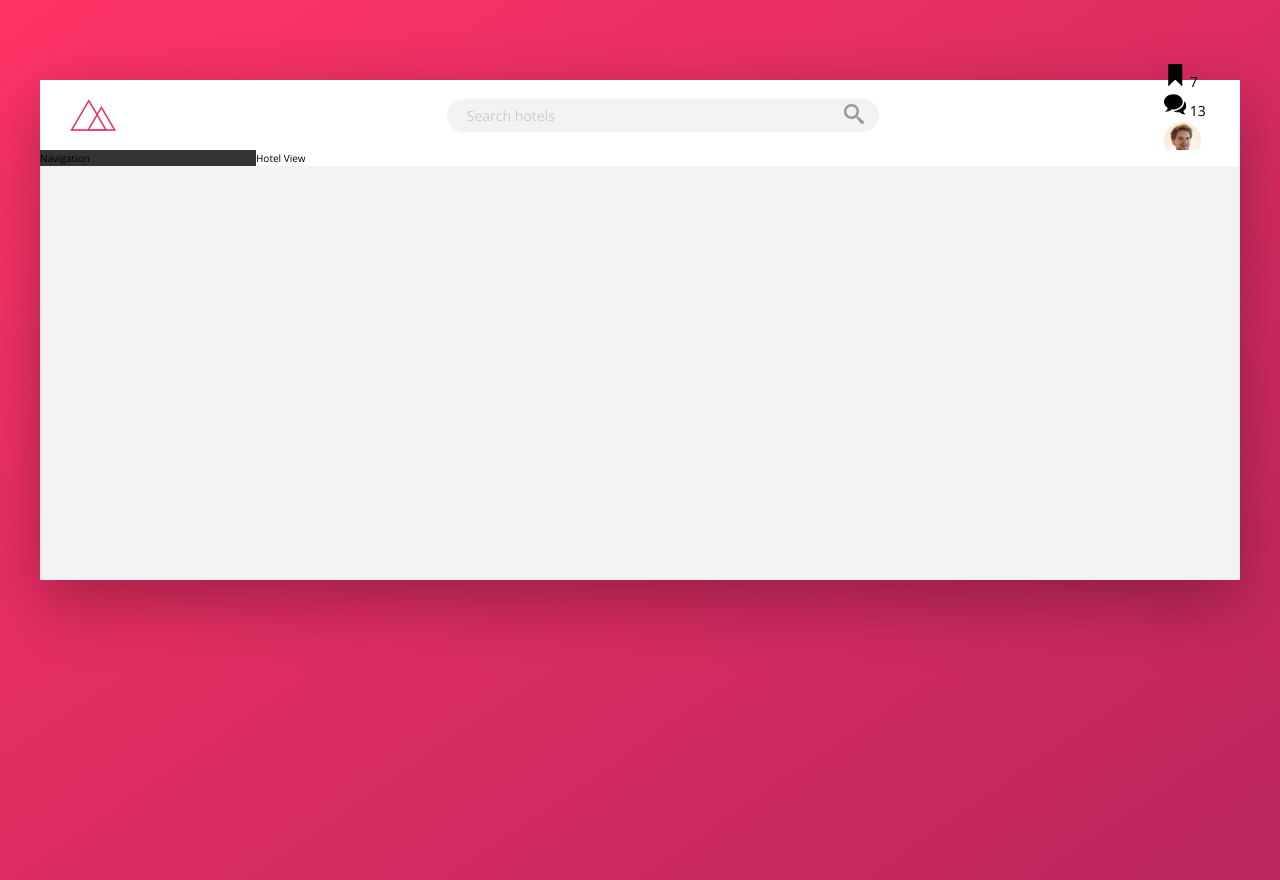
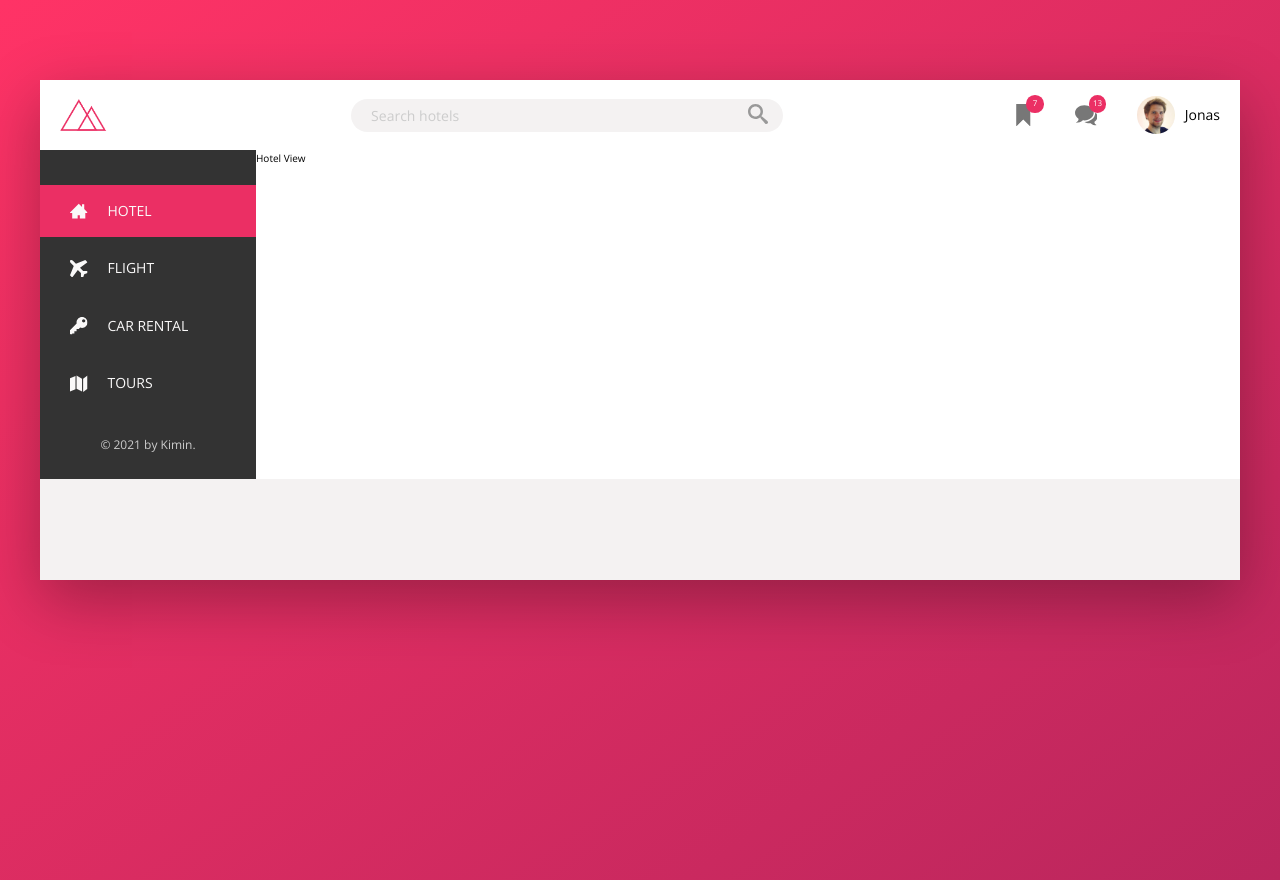
Before and after one commit to klee214/Booking_frontend, a website: page index.html in a window 1280 px wide. Drawn offline with nearby package versions, Linux system fonts and the light colour scheme.

Commit message:
flex-direction, justify-content space between self-align. item:hover::before

```diff
--- a/index.html
+++ b/index.html
@@ -55,7 +55,44 @@
         </nav>
       </header>
       <div class="content">
-        <nav class="sidebar">Navigation</nav>
+        <nav class="sidebar">
+          <ul class="side-nav">
+            <li class="side-nav__item side-nav__item--active">
+              <a href="#" class="side-nav__link">
+                <svg class="side-nav__icon">
+                  <use xlink:href="img/sprite.svg#icon-home3"></use>
+                </svg>
+                <span>Hotel</span>
+              </a>
+            </li>
+            <li class="side-nav__item">
+              <a href="#" class="side-nav__link">
+                <svg class="side-nav__icon">
+                  <use xlink:href="img/sprite.svg#icon-airplane"></use>
+                </svg>
+                <span>Flight</span>
+              </a>
+            </li>
+            <li class="side-nav__item">
+              <a href="#" class="side-nav__link">
+                <svg class="side-nav__icon">
+                  <use xlink:href="img/sprite.svg#icon-key"></use>
+                </svg>
+                <span>Car rental</span>
+              </a>
+            </li>
+            <li class="side-nav__item">
+              <a href="#" class="side-nav__link">
+                <svg class="side-nav__icon">
+                  <use xlink:href="img/sprite.svg#icon-map"></use>
+                </svg>
+                <span>Tours</span>
+              </a>
+            </li>
+          </ul>
+
+          <div class="legal">&copy; 2021 by Kimin.</div>
+        </nav>
         <main class="hotel-view">Hotel View</main>
       </div>
     </div>
--- a/sass/_component.scss
+++ b/sass/_component.scss
@@ -2,7 +2,7 @@
 //LOGO
 .logo {
   height: 3.25rem;
-  margin: 3rem;
+  margin: 2rem;
 }
 
 //////////
@@ -34,9 +34,9 @@
       background-color: var(--color-grey-light-3);
     }
 
-    &::-webkit-input-placeholder{
-        font-weight: 100;
-        color: var(--color-grey-light-4);
+    &::-webkit-input-placeholder {
+      font-weight: 100;
+      color: var(--color-grey-light-4);
     }
   }
 
@@ -68,15 +68,45 @@
 //User navigation
 
 .user-nav {
+  display: flex;
+  align-self: stretch;
+  align-items: center;
+
+  & > * {
+    padding: 0 2rem;
+    cursor: pointer;
+    height: 100%;
+    display: flex;
+    align-items: center;
+  }
+
+  & > *:hover {
+    background-color: var(--color-grey-light-2);
+  }
   &__icon-box {
+    position: relative;
   }
 
   &__icon {
     height: 2.25rem;
     width: 2.25rem;
+    fill: var(--color-grey-dark-2);
   }
 
   &__notification {
+    font-size: 0.8rem;
+    height: 1.75rem;
+    width: 1.75rem;
+    border-radius: 50%;
+    background: var(--color-primary);
+    color: #fff;
+    position: absolute;
+    top: 1.5rem;
+    right: 1.1rem;
+
+    display: flex;
+    justify-content: center;
+    align-items: center;
   }
 
   &__user {
@@ -85,8 +115,85 @@
   &__user-photo {
     border-radius: 50%;
     height: 3.75rem;
+    margin-right: 1rem;
   }
 
   &__user-name {
   }
 }
+
+///side navigation
+
+.side-nav {
+  font-size: 1.4rem;
+  list-style: none;
+  margin-top: 3.5rem;
+
+  &__item {
+    position: relative;
+
+    &:not(:last-child) {
+      margin-bottom: 0.5rem;
+    }
+  }
+
+  &__item--active::before {
+    background-color: var(--color-primary);
+  }
+
+  &__item::before {
+    content: "";
+    position: absolute;
+    top: 0;
+    left: 0;
+    height: 100%;
+    width: 3px;
+    background-color: var(--color-primary);
+    transform: scaleY(0);
+    transition: transform 0.2s, width 0.4s cubic-bezier(1, 0, 0, 1) 0.2s,
+      background-color.1s;
+  }
+
+  &__item:active::before {
+    background-color: var(--color-primary-light);
+  }
+
+  &__item:hover::before,
+  &__item--active::before {
+    transform: scaleY(1);
+    width: 100%;
+  }
+
+  &__link {
+    display: flex;
+    align-items: center;
+    position: relative;
+    z-index: 10;
+
+    &:visited,
+    &:link {
+      color: var(--color-grey-light-1);
+      text-decoration: none;
+      text-transform: uppercase;
+      padding: 1.5rem 3rem;
+    }
+    &:hover {
+    }
+  }
+
+  &__icon {
+    margin-right: 2rem;
+    fill: currentColor;
+    width: 1.75rem;
+    height: 1.75rem;
+  }
+}
+
+/////legal text
+
+.legal {
+  font-size: 1.2rem;
+  color: var(--color-grey-light-4);
+  text-align: center;
+  padding: 2.5rem;
+}
--- a/sass/_layout.scss
+++ b/sass/_layout.scss
@@ -22,7 +22,11 @@
 .sidebar {
   background-color: var(--color-grey-dark-1);
 
+  display: flex;
+  flex-direction: column;
   flex: 0 0 18%;
+
+  justify-content: space-between;
 }
 .hotel-view {
   background-color: #fff;
```
Also changed, not shown: css/style.css.
